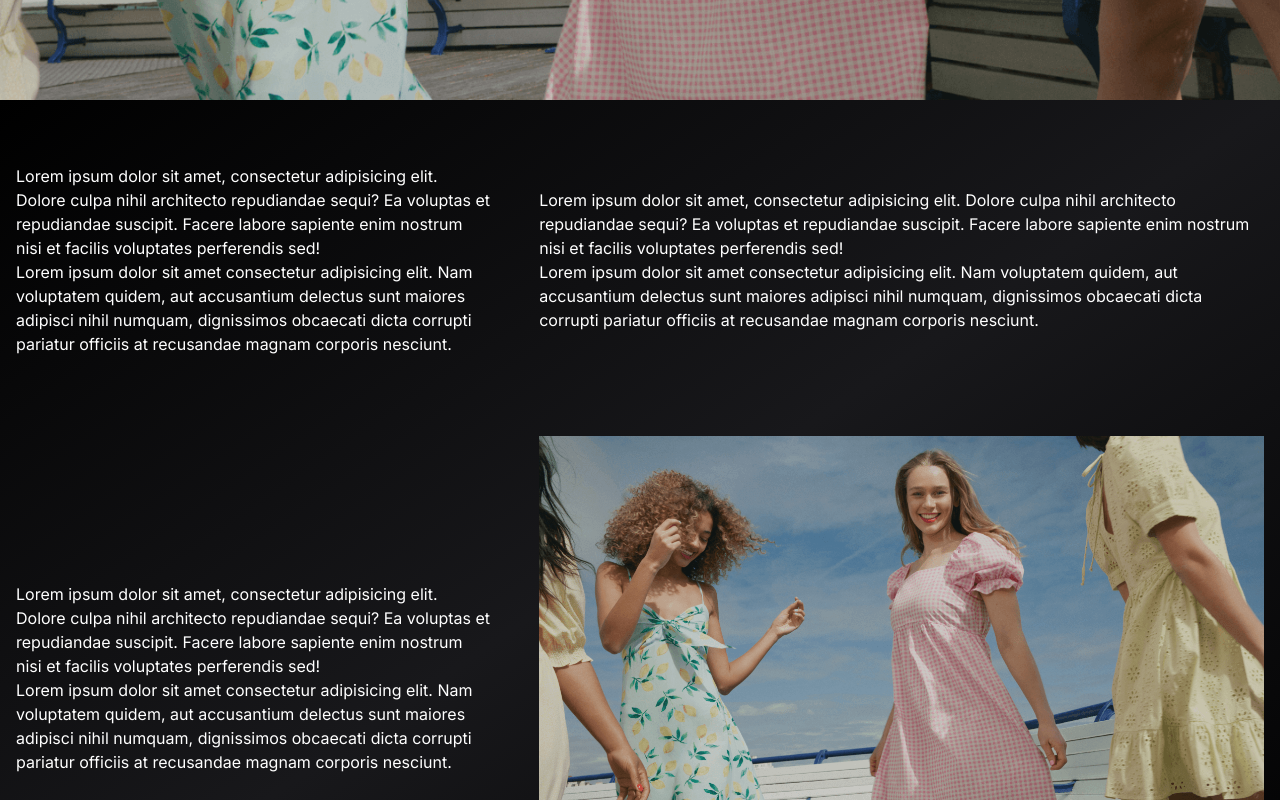
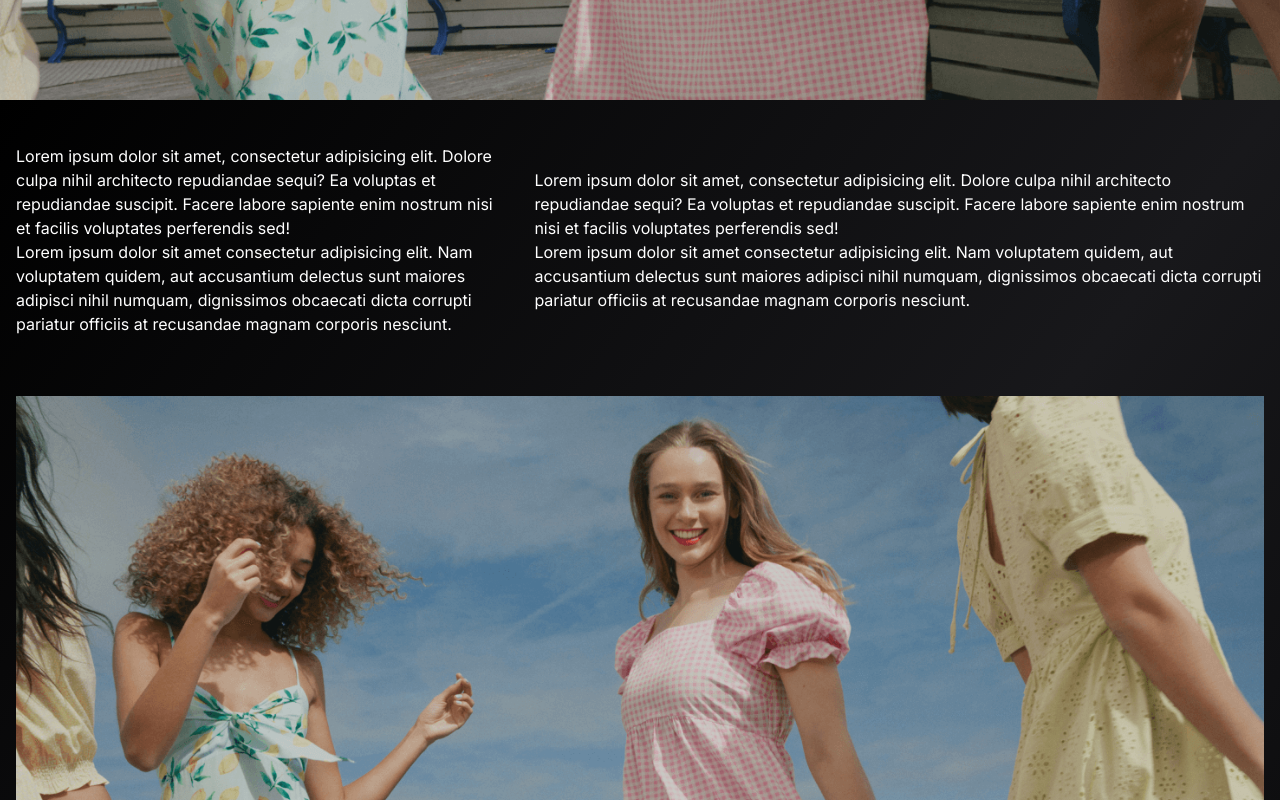
Before and after one commit to Criiis/tanz-portfolio, a Next.js app: page /projects/aercap in a window 1280 px wide. Shown: the part 700-1500 px from the top of the page. Built offline with nearby package versions, Linux system fonts and the light colour scheme; what tailwindcss-debug-screens would draw is missing.

Commit message:
update pages

```diff
--- a/app/components/projects-components/col-content.tsx
+++ b/app/components/projects-components/col-content.tsx
@@ -2,17 +2,24 @@ interface IColContentProps {
   content1: string;
   content2?: string;
   url?: string;
+  direction?: "straight" | "reverse";
 }
 
-const ColContent = ({ content1, content2, url }: IColContentProps) => (
-  <div className="flex items-center w-full py-10">
-    <div className="w-2/5 pr-6" dangerouslySetInnerHTML={{ __html: content1 }} />
-    <div className="w-3/5 pl-6">
-      {/* Second column content */}
-      {url && <img src={url} alt="Image" className="w-full" />}
-      {content2 && <div dangerouslySetInnerHTML={{ __html: content2 }} />}
+const ColContent = ({ content1, content2, url, direction = "straight" }: IColContentProps) => {
+  const directionClass = direction === "straight" ? "md:flex-row" : "md:flex-row-reverse";
+
+  // i need the space between the columns to be the same as the space between the columns in the hero
+
+  return (
+    <div className={`md:flex md:items-center w-full py-5 gap-8 ${directionClass}`}>
+      <div className="md:w-2/5" dangerouslySetInnerHTML={{ __html: content1 }} />
+      <div className="pt-5 md:w-3/5 md:pt-0">
+        {/* Second column content */}
+        {url && <img src={url} alt="Image" className="w-full" />}
+        {content2 && <div dangerouslySetInnerHTML={{ __html: content2 }} />}
+      </div>
     </div>
-  </div>
-);
+  );
+};
 
 export default ColContent;
--- a/app/projects/[id]/page.tsx
+++ b/app/projects/[id]/page.tsx
@@ -28,7 +28,8 @@ export default function Page({ params }: { params: { id: string } }) {
         <div className="container min-h-screen pt-6 mx-auto px-4 animate-fade-in-fast">
           <div className="container mx-auto">
             <ColContent content1={content1} content2={content1} />
-            <ColContent content1={content1} url="/projects/new-look.png" />
+            <img src="/projects/new-look.png" className="w-full py-10" />
+            <ColContent content1={content1} url="/projects/new-look.png" direction="reverse" />
             My Post: {params.id}
           </div>
         </div>
```
